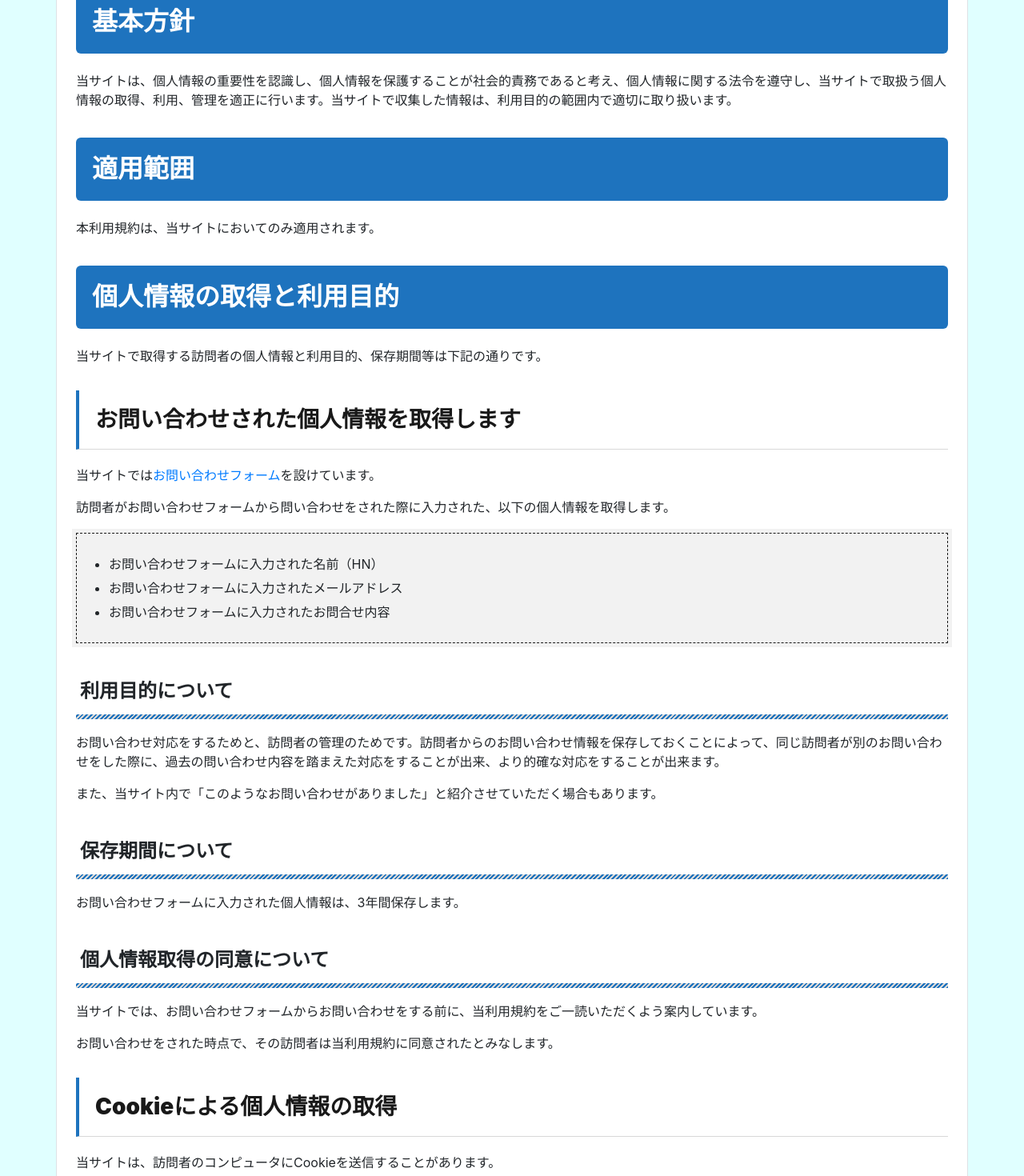
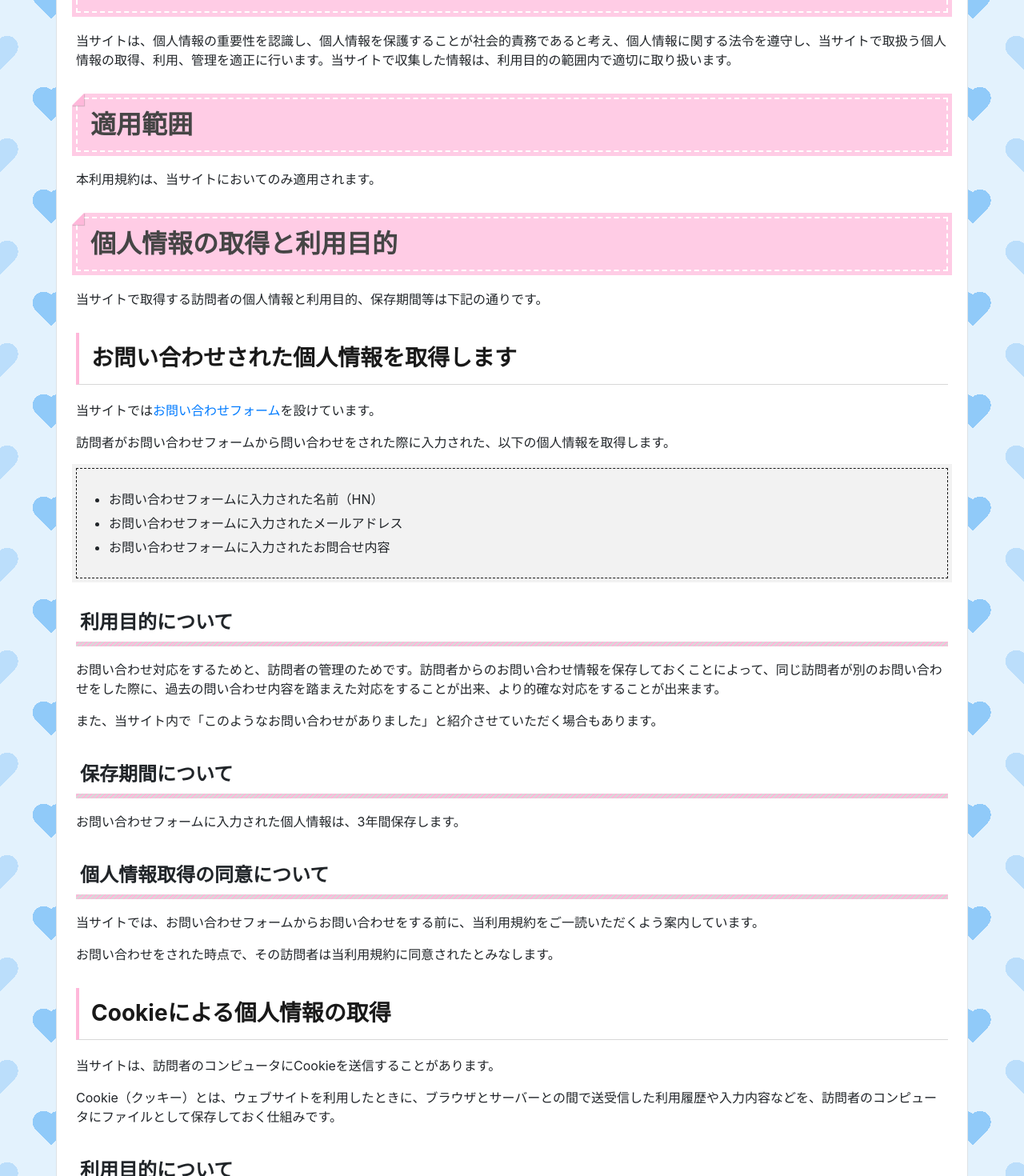
Before and after one commit to lefmarna/pokemonote-web-old, a Vue app: page /privacy-policy in a window 1280 px wide. Shown: the part 380-1850 px from the top of the page at 80% size. Built offline with nearby package versions, Linux system fonts and the light colour scheme; what vue-head would draw is missing.

Commit message:
デザインを改修

```diff
--- a/src/App.vue
+++ b/src/App.vue
@@ -76,6 +76,50 @@ _:lang(x)::-ms-backdrop,
 }
 
 #app {
-  background-color: lightcyan;
+  background-color: #e3f2fd;
+  background-image: linear-gradient(135deg, #bbdefb 0.85em, transparent 0),
+    linear-gradient(-135deg, #bbdefb 0.85em, transparent 0),
+    radial-gradient(circle at 7.4em 7.4em, #bbdefb 0.85em, transparent 0.85em),
+    radial-gradient(circle at 0.56em 7.4em, #bbdefb 0.85em, transparent 0.85em),
+    linear-gradient(135deg, #90caf9 0.85em, transparent 0),
+    linear-gradient(-135deg, #90caf9 0.85em, transparent 0),
+    radial-gradient(circle at 7.4em 7.4em, #90caf9 0.85em, transparent 0.85em),
+    radial-gradient(circle at 0.56em 7.4em, #90caf9 0.85em, transparent 0.85em);
+  background-position: 0 4em, 0 4em, 0 -4em, 0 -4em, 4em 0, 4em 0, 4em 0, 4em 0;
+  background-size: 8em 8em;
+  background-repeat: repeat;
+}
+
+h2 {
+  position: relative;
+  background: #ffcce5;
+  box-shadow: 0px 0px 0px 5px #ffcce5;
+  border: dashed 2px white;
+  padding: 0.4em 0.5em;
+  color: #454545;
+}
+
+h2:after {
+  position: absolute;
+  content: "";
+  left: -7px;
+  top: -7px;
+  border-width: 0 0 15px 15px;
+  border-style: solid;
+  border-color: #fff #fff #ffb8da;
+  box-shadow: 1px 1px 1px rgba(0, 0, 0, 0.15);
+}
+
+::-webkit-scrollbar {
+  width: 10px;
+}
+::-webkit-scrollbar-track {
+  background: #fff;
+  border-left: solid 1px #ececec;
+}
+::-webkit-scrollbar-thumb {
+  background: #ccc;
+  border-radius: 10px;
+  box-shadow: inset 0 0 0 2px #fff;
 }
 </style>
--- a/src/views/privacyPolicy.vue
+++ b/src/views/privacyPolicy.vue
@@ -5,19 +5,19 @@
       本利用規約は、<a href="https://app.pokemonit.com">ポケモニット アプリ</a
       >（以下、「当サイト」とします。)の各種サービス（当サイトによる情報提供、各種お問い合わせの受付等）において、当サイトの訪問者（以下、「訪問者」とします。）の個人情報もしくはそれに準ずる情報を取り扱う際に、当サイトが遵守する方針を示したものです。
     </p>
-    <h2><strong>基本方針</strong></h2>
+    <h2>基本方針</h2>
     <p>
       当サイトは、個人情報の重要性を認識し、個人情報を保護することが社会的責務であると考え、個人情報に関する法令を遵守し、当サイトで取扱う個人情報の取得、利用、管理を適正に行います。当サイトで収集した情報は、利用目的の範囲内で適切に取り扱います。
     </p>
-    <h2><strong>適用範囲</strong></h2>
+    <h2>適用範囲</h2>
     <p>
       本利用規約は、当サイトにおいてのみ適用されます。
     </p>
-    <h2><strong>個人情報の取得と利用目的</strong></h2>
+    <h2>個人情報の取得と利用目的</h2>
     <p>
       当サイトで取得する訪問者の個人情報と利用目的、保存期間等は下記の通りです。
     </p>
-    <h3><strong>お問い合わせされた個人情報を取得します</strong></h3>
+    <h3>お問い合わせされた個人情報を取得します</h3>
     <p>
       当サイトでは<a
         href="https://pokemonit.com/otoiawase/"
@@ -34,28 +34,28 @@
       <li>お問い合わせフォームに入力されたメールアドレス</li>
       <li>お問い合わせフォームに入力されたお問合せ内容</li>
     </ul>
-    <h4><strong>利用目的について</strong></h4>
+    <h4>利用目的について</h4>
     <p>
       お問い合わせ対応をするためと、訪問者の管理のためです。訪問者からのお問い合わせ情報を保存しておくことによって、同じ訪問者が別のお問い合わせをした際に、過去の問い合わせ内容を踏まえた対応をすることが出来、より的確な対応をすることが出来ます。
     </p>
     <p>
       また、当サイト内で「このようなお問い合わせがありました」と紹介させていただく場合もあります。
     </p>
-    <h4><strong>保存期間について</strong></h4>
+    <h4>保存期間について</h4>
     <p>お問い合わせフォームに入力された個人情報は、3年間保存します。</p>
-    <h4><strong>個人情報取得の同意について</strong></h4>
+    <h4>個人情報取得の同意について</h4>
     <p>
       当サイトでは、お問い合わせフォームからお問い合わせをする前に、当利用規約をご一読いただくよう案内しています。
     </p>
     <p>
       お問い合わせをされた時点で、その訪問者は当利用規約に同意されたとみなします。
     </p>
-    <h3><strong>Cookieによる個人情報の取得</strong></h3>
+    <h3>Cookieによる個人情報の取得</h3>
     <p>当サイトは、訪問者のコンピュータにCookieを送信することがあります。</p>
     <p>
       Cookie（クッキー）とは、ウェブサイトを利用したときに、ブラウザとサーバーとの間で送受信した利用履歴や入力内容などを、訪問者のコンピュータにファイルとして保存しておく仕組みです。
     </p>
-    <h4><strong>利用目的について</strong></h4>
+    <h4>利用目的について</h4>
     <p>訪問者の当サイト閲覧時の利便性を高めるためです。</p>
     <p>
       たとえば、次回同じページにアクセスするとCookieの情報を使って、ページの運営者は訪問者ごとに表示を変えることができます。
@@ -69,41 +69,41 @@
     <p>
       なお、訪問者のブラウザはプライバシー保護のため、そのウェブサイトのサーバーが送受信したCookieのみを送信します。
     </p>
-    <h4><strong>保存期間について</strong></h4>
+    <h4>保存期間について</h4>
     <p>当サイトに残されたコメントの Cookie は、1年間保存されます<b>。</b></p>
-    <h4><strong>第三者によるCookie情報の取得について</strong></h4>
+    <h4>第三者によるCookie情報の取得について</h4>
     <p>
       当サイトでは、グーグル株式会社やヤフー株式会社などをはじめとする第三者から配信される広告が掲載される場合があり、これに関連して当該第三者が訪問者のCookie情報等を取得して、利用している場合があります。
     </p>
     <p>
       当該第三者によって取得されたCookie情報等は、当該第三者の利用規約に従って取り扱われます。
     </p>
-    <h4><strong>第三者へのCookie情報等の広告配信の利用停止について</strong></h4>
+    <h4>第三者へのCookie情報等の広告配信の利用停止について</h4>
     <p>
       訪問者は、当該第三者のウェブサイト内に設けられたオプトアウト（個人情報を第三者に提供することを停止すること）ページにアクセスして、当該第三者によるCookie情報等の広告配信への利用を停止することができます。
     </p>
-    <h4><strong>Cookie情報の送受信の許可・拒否について</strong></h4>
+    <h4>Cookie情報の送受信の許可・拒否について</h4>
     <p>
       訪問者は、Cookieの送受信に関する設定を「すべてのCookieを許可する」、「すべてのCookieを拒否する」、「Cookieを受信したらユーザーに通知する」などから選択できます。設定方法は、ブラウザにより異なります。Cookieに関する設定方法は、お使いのブラウザの「ヘルプ」メニューでご確認ください。
     </p>
     <p>
       すべてのCookieを拒否する設定を選択されますと、認証が必要なサービスを受けられなくなる等、インターネット上の各種サービスの利用上、制約を受ける場合がありますのでご注意ください。
     </p>
-    <h2><strong>個人情報の管理</strong></h2>
+    <h2>個人情報の管理</h2>
     <p>
       当サイトは、訪問者からご提供いただいた情報の管理について、以下を徹底します。
     </p>
-    <h3><strong>情報の正確性の確保</strong></h3>
+    <h3>情報の正確性の確保</h3>
     <p>
       訪問者からご提供いただいた情報については、常に正確かつ最新の情報となるよう努めます。
     </p>
-    <h3><strong>安全管理措置</strong></h3>
+    <h3>安全管理措置</h3>
     <p>
       当サイトは、個人情報の漏えいや滅失又は棄損を防止するために、適切なセキリュティ対策を実施して個人情報を保護します。
     </p>
-    <h3><strong>個人情報の廃棄</strong></h3>
+    <h3>個人情報の廃棄</h3>
     <p>個人情報が不要となった場合には、すみやかに廃棄します。</p>
-    <h3><strong>個人情報の開示、訂正、追加、削除、利用停止</strong></h3>
+    <h3>個人情報の開示、訂正、追加、削除、利用停止</h3>
     <p>
       訪問者ご本人からの個人情報の開示、訂正、追加、削除、利用停止のご希望の場合には、ご本人であることを確認させていただいた上、速やかに対応させていただきます。
     </p>
@@ -115,15 +115,15 @@
         >お問い合わせフォーム</a
       >にてお問い合わせください。
     </p>
-    <h2><strong>個人情報の第三者への提供について</strong></h2>
+    <h2>個人情報の第三者への提供について</h2>
     <p>
       当サイトは、訪問者からご提供いただいた個人情報を、訪問者本人の同意を得ることなく第三者に提供することはありません。また、今後第三者提供を行うことになった場合には、提供する情報と提供目的などを提示し、訪問者から同意を得た場合のみ第三者提供を行います。
     </p>
-    <h2><strong>未成年の個人情報について</strong></h2>
+    <h2>未成年の個人情報について</h2>
     <p>
       未成年者が当サイトにコメントをしたり、お問い合わせフォームから問い合わせをされたりする場合は必ず親権者の同意を得るものとし、コメントやお問い合わせをされた時点で、当利用規約に対して親権者の同意があるものとみなします。
     </p>
-    <h2><strong>アクセス解析ツールについて</strong></h2>
+    <h2>アクセス解析ツールについて</h2>
     <p>
       当サイトでは、Googleによるアクセス解析ツール「Googleアナリティクス」を利用しています。
     </p>
@@ -147,9 +147,7 @@
         >ここをクリック</a
       >してください。
     </p>
-    <h2>
-      <strong>第三者配信の広告サービスについて<br /></strong>
-    </h2>
+    <h2>第三者配信の広告サービスについて<br /></h2>
     <p>
       当サイトは、第三者配信の広告サービス「Google
       Adsense（グーグルアドセンス）」を利用しています。
@@ -186,7 +184,7 @@
     <p>
       当サイトは、個人情報に関して適用される日本の法令を遵守するとともに、本利用規約の内容を適宜見直しその改善に努めます。修正された最新の利用規約は常に本ページにて開示されます。
     </p>
-    <h2><strong>免責事項</strong></h2>
+    <h2>免責事項</h2>
     <p>当サイトにおける免責事項は、下記の通りです。</p>
     <h3>当サイトの情報の正確性について</h3>
     <p>
@@ -253,15 +251,10 @@ li {
   margin: 6px 20px;
 }
 
-h2 {
-  border-radius: 6px;
-  color: #ffffff;
-  background-color: #1e73be;
-}
-
 h3 {
+  padding: 15px;
   color: #191919;
-  border-left: solid 4px #1e73be;
+  border-left: solid 4px #ffb8da;
   border-bottom: solid 1px #d8d8d8;
 }
 
@@ -269,7 +262,6 @@ h1,
 h2,
 h3,
 h4 {
-  padding: 20px;
   box-sizing: inherit;
   display: block;
   margin-block-start: 1.1em;
@@ -279,15 +271,14 @@ h4 {
 
 h4 {
   position: relative;
-  padding-left: 5px;
-  padding-right: 5px;
+  padding: 15px 5px;
 }
 
 h4::after {
   background: repeating-linear-gradient(
     -45deg,
-    #1e73be,
-    #1e73be 2px,
+    #ffb8da,
+    #ffb8da 2px,
     #d8d8d8 2px,
     #d8d8d8 4px
   );
```
Also changed, not shown: src/views/CalcStats.vue (+13 -5 lines), src/views/Home.vue (+120 -12 lines), src/assets/lefmarna.png (added), 17 other files (tests, documents, lock files or other folders).
